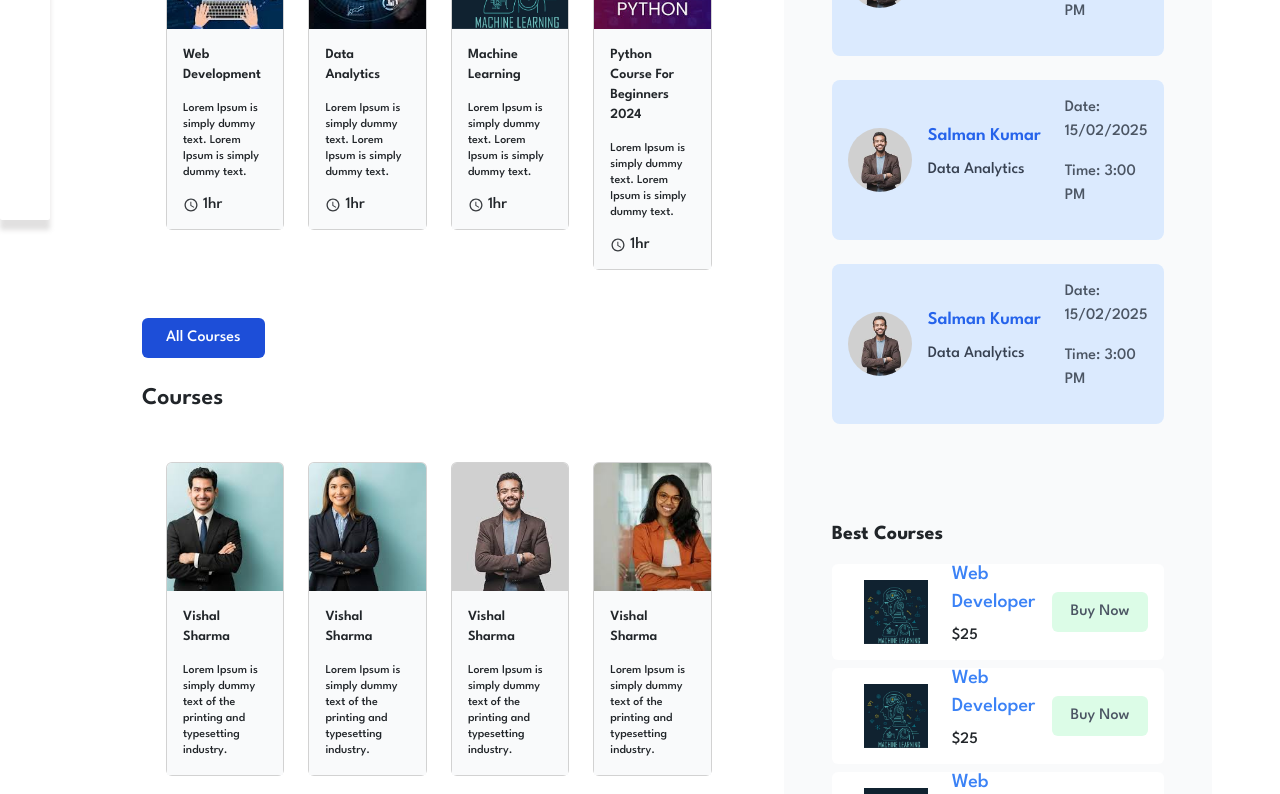
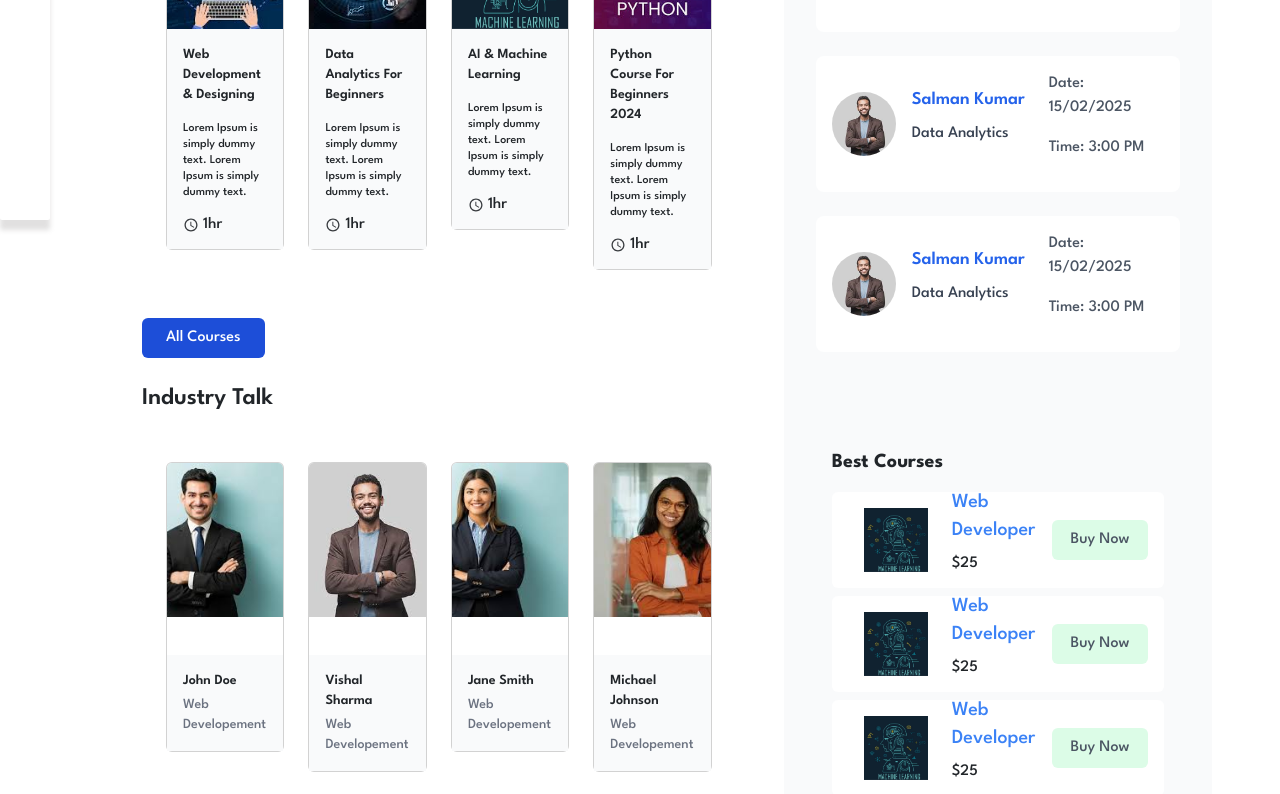
Before and after one commit to VishalSharma8899/GethireCollege, a React (Create React App) app in the folder Frontend/my-app/: page /Training in a window 1280 px wide. Shown: the part 580-1374 px from the top of the page. Built offline with nearby package versions, Linux system fonts and the light colour scheme.

Commit message:
Commited

```diff
--- a/Frontend/my-app/src/Component/Dashboard/Pages/Training/AllIndustry.jsx
+++ b/Frontend/my-app/src/Component/Dashboard/Pages/Training/AllIndustry.jsx
@@ -1,45 +1,83 @@
-import React from "react";
-import { Card } from "react-bootstrap";
+import React, { useState } from "react";
+import { Card, Modal, Button } from "react-bootstrap";
 import "bootstrap/dist/css/bootstrap.min.css";
-import { IoMdTime } from "react-icons/io";
 import { useIndustryData } from "./Context/IndustryTalkContext";
-import { useNavigate } from "react-router-dom";
 
 function AllIndustry() {
   const data = useIndustryData();
-  const navigate = useNavigate();
+  const [isModalOpen, setIsModalOpen] = useState(false);
+  const [selectedData, setSelectedData] = useState(null);
 
-  const handleCardClick = (id) => {
-    navigate(`/training/all-industry/industry/${id}`); // Navigate to ParticularCourse page with course ID
+  const showModal = (data) => {
+    setSelectedData(data);
+    setIsModalOpen(true);
+  };
+
+  const handleOk = () => {
+    setIsModalOpen(false);
+  };
+
+  const handleCancel = () => {
+    setIsModalOpen(false);
   };
 
   return (
     <div className="w-full">
       <div className="mt-3 container font-bold text-xl">All Sessions</div>
       <div className="grid grid-cols-1 sm:grid-cols-2 md:grid-cols-3 lg:grid-cols-4 gap-4 p-4">
-        {data.map((data) => (
+        {data.map((item) => (
           <div
-            key={data.id}
+            key={item.id}
             className="cursor-pointer flex flex-col"
-            onClick={() => handleCardClick(data.id)}
+            onClick={() => showModal(item)}
           >
             <Card className="w-full h-full flex flex-col">
-              <div className="relative w-full h-32">
+              <div className="relative w-full h-48">
                 <Card.Img
                   variant="top"
-                  src={data.img}
+                  src={item.img}
                   className="absolute inset-0 w-full h-full object-cover"
                 />
               </div>
 
               <Card.Body className="bg-gray-50 flex flex-col justify-between">
-                <Card.Text className="text-sm font-semibold">{data.name}</Card.Text>
-                <Card.Text className="text-xs flex-grow">{data.text}</Card.Text>
+                <Card.Text className="text-sm font-semibold">
+                  {item.name}
+                </Card.Text>
+                <Card.Text className="text-sm -mt-3 text-gray-500">
+                  {item.specializationWith}
+                </Card.Text>
+                <Card.Text className="text-xs flex-grow">
+                  {item.title}
+                </Card.Text>
               </Card.Body>
             </Card>
           </div>
         ))}
       </div>
+
+      <Modal show={isModalOpen} onHide={handleCancel}>
+        <Modal.Header closeButton>
+          <Modal.Title>{selectedData?.name}</Modal.Title>
+        </Modal.Header>
+        <Modal.Body>
+          {selectedData?.video && (
+            <video controls autoPlay muted className="w-full h-48 mt-4">
+              <source src={selectedData.video} type="video/mp4" />
+            </video>
+          )}
+          <p>{selectedData?.title}</p>
+          <p>{selectedData?.text}</p>
+        </Modal.Body>
+        <Modal.Footer>
+          <Button variant="secondary" onClick={handleCancel}>
+            Close
+          </Button>
+          <Button variant="primary" onClick={handleOk}>
+            OK
+          </Button>
+        </Modal.Footer>
+      </Modal>
     </div>
   );
 }
--- a/Frontend/my-app/src/Component/Dashboard/Pages/Training/Context/CoursesContext.jsx
+++ b/Frontend/my-app/src/Component/Dashboard/Pages/Training/Context/CoursesContext.jsx
@@ -9,7 +9,7 @@ const CoursesProvider = ({ children }) => {
   const courses = [
     {
       id: 1,
-      name: "Web Development",
+      name: "Web Development & Designing",
       img: Course1,
       text: "Lorem Ipsum is simply dummy text. Lorem Ipsum is simply dummy text.",
       duration: "1hr",
@@ -19,7 +19,7 @@ const CoursesProvider = ({ children }) => {
     },
     {
       id: 2,
-      name: "Data Analytics",
+      name: "Data Analytics For Beginners",
       img: Course2,
       text: "Lorem Ipsum is simply dummy text. Lorem Ipsum is simply dummy text.",
       duration: "1hr",
@@ -29,7 +29,7 @@ const CoursesProvider = ({ children }) => {
     },
     {
       id: 3,
-      name: "Machine Learning",
+      name: "AI & Machine Learning",
       img: Course3,
       text: "Lorem Ipsum is simply dummy text. Lorem Ipsum is simply dummy text.",
       duration: "1hr",
@@ -49,7 +49,7 @@ const CoursesProvider = ({ children }) => {
     },
     {
       id: 5,
-      name: "Web Development",
+      name: "Web Development & Designing",
       img: Course1,
       text: "Lorem Ipsum is simply dummy text. Lorem Ipsum is simply dummy text.",
       duration: "1hr",
@@ -59,7 +59,7 @@ const CoursesProvider = ({ children }) => {
     },
     {
       id: 6,
-      name: "Data Analytics",
+      name: "Data Analytics For Beginners",
       img: Course2,
       text: "Lorem Ipsum is simply dummy text. Lorem Ipsum is simply dummy text.",
       duration: "1hr",
@@ -69,7 +69,7 @@ const CoursesProvider = ({ children }) => {
     },
     {
       id: 7,
-      name: "Machine Learning",
+      name: "AI & Machine Learning",
       img: Course3,
       text: "Lorem Ipsum is simply dummy text. Lorem Ipsum is simply dummy text.",
       duration: "1hr",
@@ -89,7 +89,7 @@ const CoursesProvider = ({ children }) => {
     },
     {
       id: 9,
-      name: "Web Development",
+      name: "Web Development & Designing",
       img: Course1,
       text: "Lorem Ipsum is simply dummy text. Lorem Ipsum is simply dummy text.",
       duration: "1hr",
@@ -99,7 +99,7 @@ const CoursesProvider = ({ children }) => {
     },
     {
       id:10,
-      name: "Data Analytics",
+      name: "Data Analytics For Beginners",
       img: Course2,
       text: "Lorem Ipsum is simply dummy text. Lorem Ipsum is simply dummy text.",
       duration: "1hr",
@@ -109,7 +109,7 @@ const CoursesProvider = ({ children }) => {
     },
     {
       id: 11,
-      name: "Machine Learning",
+      name: "AI & Machine Learning",
       img: Course3,
       text: "Lorem Ipsum is simply dummy text. Lorem Ipsum is simply dummy text.",
       duration: "1hr",
--- a/Frontend/my-app/src/Component/Dashboard/Pages/Training/Context/IndustryTalkContext.jsx
+++ b/Frontend/my-app/src/Component/Dashboard/Pages/Training/Context/IndustryTalkContext.jsx
@@ -7,68 +7,81 @@ import industry4 from "../../../../Images/industry4.jfif";
 import { useContext } from "react";
 export const IndustryContext = createContext();
 const IndustryProvider = ({ children }) => {
- const industryData=[
+ const industryData = [
+   {
+     id: 1,
+     img: industry1,
+     title:
+       "Lorem Ipsum is simply dummy text of the printing and typesetting industry.",
+     video:
+       "https://www.youtube.com/watch?v=AQleI8oFqZo&ab_channel=DMCCAuthority",
+     name: "John Doe",
+     specializationWith: "Web Developement",
+   },
     {
-        id:1,
-        img:industry1,
-        title:"Lorem Ipsum is simply dummy text of the printing and typesetting industry.",
-        video:"https://www.youtube.com/watch?v=USxtwP__j0E&ab_channel=TEDxTalks",
-        name:"Vishal Sharma",
-        specializationWith:"Web Developement"
+      id: 2,
+      img: industry3,
+      title:
+        "Lorem Ipsum is simply dummy text of the printing and typesetting industry.",
+      video: "https://www.youtube.com/watch?v=USxtwP__j0E&ab_channel=TEDxTalks",
+      name: "Vishal Sharma",
+      specializationWith: "Web Developement",
     },
     {
-        id:2,
-        img:industry2,
-        title:"Lorem Ipsum is simply dummy text of the printing and typesetting industry.",
-        video:"https://www.youtube.com/watch?v=USxtwP__j0E&ab_channel=TEDxTalks",
-        name:"Vishal Sharma",
-        specializationWith:"Web Developement"
-    }, {
-        id:3,
-        img:industry3,
-        title:"Lorem Ipsum is simply dummy text of the printing and typesetting industry.",
-        video:"https://www.youtube.com/watch?v=USxtwP__j0E&ab_channel=TEDxTalks",
-        name:"Vishal Sharma",
-        specializationWith:"Web Developement"
-    }, {
-        id:4,
-        img:industry4,
-        title:"Lorem Ipsum is simply dummy text of the printing and typesetting industry.",
-        video:"https://www.youtube.com/watch?v=USxtwP__j0E&ab_channel=TEDxTalks",
-        name:"Vishal Sharma",
-        specializationWith:"Web Developement"
+      id: 3,
+      img: industry2,
+      title:
+        "Lorem Ipsum is simply dummy text of the printing and typesetting industry.",
+      video: "https://www.youtube.com/watch?v=USxtwP__j0E&ab_channel=TEDxTalks",
+      name: "Jane Smith",
+      specializationWith: "Web Developement",
     },
     {
-      id:5,
-      img:industry1,
-      title:"Lorem Ipsum is simply dummy text of the printing and typesetting industry.",
-      video:"https://www.youtube.com/watch?v=USxtwP__j0E&ab_channel=TEDxTalks",
-      name:"Vishal Sharma",
-      specializationWith:"Web Developement"
-  },
-  {
-      id:6,
-      img:industry2,
-      title:"Lorem Ipsum is simply dummy text of the printing and typesetting industry.",
-      video:"https://www.youtube.com/watch?v=USxtwP__j0E&ab_channel=TEDxTalks",
-      name:"Vishal Sharma",
-      specializationWith:"Web Developement"
-  }, {
-      id:7,
-      img:industry3,
-      title:"Lorem Ipsum is simply dummy text of the printing and typesetting industry.",
-      video:"https://www.youtube.com/watch?v=USxtwP__j0E&ab_channel=TEDxTalks",
-      name:"Vishal Sharma",
-      specializationWith:"Web Developement"
-  }, {
-      id:8,
-      img:industry4,
-      title:"Lorem Ipsum is simply dummy text of the printing and typesetting industry.",
-      video:"https://www.youtube.com/watch?v=USxtwP__j0E&ab_channel=TEDxTalks",
-      name:"Vishal Sharma",
-      specializationWith:"Web Developement"
-  },
- ]
+      id: 4,
+      img: industry4,
+      title:
+        "Lorem Ipsum is simply dummy text of the printing and typesetting industry.",
+      video: "https://www.youtube.com/watch?v=USxtwP__j0E&ab_channel=TEDxTalks",
+      name: "Michael Johnson",
+      specializationWith: "Web Developement",
+    },
+    {
+      id: 5,
+      img: industry1,
+      title:
+        "Lorem Ipsum is simply dummy text of the printing and typesetting industry.",
+      video: "https://www.youtube.com/watch?v=USxtwP__j0E&ab_channel=TEDxTalks",
+      name: "David Wilson",
+      specializationWith: "Web Developement",
+    },
+    {
+      id: 6,
+      img: industry3,
+      title:
+        "Lorem Ipsum is simply dummy text of the printing and typesetting industry.",
+      video: "https://www.youtube.com/watch?v=USxtwP__j0E&ab_channel=TEDxTalks",
+      name: "Olivia Brown",
+      specializationWith: "Web Developement",
+    },
+    {
+      id: 7,
+      img: industry2,
+      title:
+        "Lorem Ipsum is simply dummy text of the printing and typesetting industry.",
+      video: "https://www.youtube.com/watch?v=USxtwP__j0E&ab_channel=TEDxTalks",
+      name: "Sophia Anderson",
+      specializationWith: "Web Developement",
+    },
+    {
+      id: 8,
+      img: industry4,
+      title:
+        "Lorem Ipsum is simply dummy text of the printing and typesetting industry.",
+      video: "https://www.youtube.com/watch?v=USxtwP__j0E&ab_channel=TEDxTalks",
+      name: "James Thomas",
+      specializationWith: "Web Developement",
+    },
+ ];
 
 
   return (
--- a/Frontend/my-app/src/Component/Dashboard/Pages/Training/Industry.jsx
+++ b/Frontend/my-app/src/Component/Dashboard/Pages/Training/Industry.jsx
@@ -1,5 +1,5 @@
-import React from "react";
-import { Card } from "react-bootstrap";
+import React, { useState } from "react";
+import { Card, Modal, Button } from "react-bootstrap";
 import "bootstrap/dist/css/bootstrap.min.css";
 import { useIndustryData } from "./Context/IndustryTalkContext";
 import { useNavigate } from "react-router-dom";
@@ -7,49 +7,81 @@ import { useNavigate } from "react-router-dom";
 function Industry() {
   const data = useIndustryData();
   const navigate = useNavigate();
- console.log(data);
-  const handleCardClick = (id) => {
-    navigate(`/training/all-industry/industry/${id}`); // Navigate to ParticularCourse page with course ID
+  const [isModalOpen, setIsModalOpen] = useState(false);
+  const [selectedData, setSelectedData] = useState(null);
+
+  const showModal = (data) => {
+    setSelectedData(data);
+    setIsModalOpen(true);
   };
+
+  const handleOk = () => {
+    setIsModalOpen(false);
+  };
+
+  const handleCancel = () => {
+    setIsModalOpen(false);
+  };
+
   return (
-    <div className="w-full">
-    <div className="grid grid-cols-1 sm:grid-cols-2 md:grid-cols-3 lg:grid-cols-4 gap-4 p-4">
-      {data.slice(0, 4).map((data) => (
+    <div className="w-full p-4">
+      <div className="grid grid-cols-1 sm:grid-cols-2 md:grid-cols-3 lg:grid-cols-4 gap-4">
+        {data.slice(0, 4).map((item) => (
           <div
-          key={data.id}
+            key={item.id}
             className="cursor-pointer flex flex-col"
-          onClick={() => handleCardClick(data.id)}
+            onClick={() => showModal(item)}
           >
             <Card className="w-full h-full flex flex-col">
-            <div className="aspect-w-4 aspect-h-3">
+              <div className="relative w-full h-48">
                 <Card.Img
                   variant="top"
-                src={data.img}
-                className="object-cover w-full"
-                style={{ height: "8rem" }}
+                  src={item.img}
+                  className="absolute inset-0 w-full h-4/5 object-cover"
                 />
               </div>
 
               <Card.Body className="bg-gray-50 flex flex-col justify-between">
                 <Card.Text className="text-sm font-semibold">
-                {data.name}
+                  {item.name}
                 </Card.Text>
-              <Card.Text className="text-xs flex-grow">
-                {data.title}
+                <Card.Text className="text-sm -mt-3 text-gray-500">
+                  {item.specializationWith}
                 </Card.Text>
               </Card.Body>
             </Card>
           </div>
         ))}
       </div>
-    <div className="mt-4">
+      <div className="mt-4 flex">
         <button
-        onClick={() => navigate('/training/all-industry')}
+          onClick={() => navigate("/training/all-industry")}
           className="px-4 py-2 bg-blue-700 text-white rounded hover:bg-blue-600"
         >
           All Event
         </button>
       </div>
+      <Modal show={isModalOpen} onHide={handleCancel}>
+        <Modal.Header closeButton>
+          <Modal.Title>{selectedData?.name}</Modal.Title>
+        </Modal.Header>
+        <Modal.Body>
+          {selectedData?.video && (
+            <video controls autoPlay muted className="w-full h-auto">
+              <source src={selectedData.video} type="video/mp4" />
+            </video>
+          )}
+          <p>{selectedData?.specializationWith}</p>
+        </Modal.Body>
+        <Modal.Footer>
+          <Button variant="secondary" onClick={handleCancel}>
+            Close
+          </Button>
+          <Button variant="primary" onClick={handleOk}>
+            OK
+          </Button>
+        </Modal.Footer>
+      </Modal>
     </div>
   );
 }
--- a/Frontend/my-app/src/Component/Dashboard/Pages/Training/Progress.jsx
+++ b/Frontend/my-app/src/Component/Dashboard/Pages/Training/Progress.jsx
@@ -1,4 +1,4 @@
-import React from 'react';
+import React from "react";
 import img1 from "../../../Images/industry3.jfif";
 
 function Progress() {
@@ -7,48 +7,57 @@ function Progress() {
       id: 1,
       img: img1,
       name: "Salman Kumar",
-            date: '15/02/2025',
-            time: "3:00 PM"
+      date: "15/02/2025",
+      time: "3:00 PM",
     },
     {
       id: 2,
       img: img1,
       name: "Salman Kumar",
-            date: '15/02/2025',
-            time: "3:00 PM"
+      date: "15/02/2025",
+      time: "3:00 PM",
     },
     {
       id: 3,
       img: img1,
       name: "Salman Kumar",
-            date: '15/02/2025',
-            time: "3:00 PM"
-        }
+      date: "15/02/2025",
+      time: "3:00 PM",
+    },
   ];
 
   return (
-        <div className='w-full h-full px-4 py-6'>
-            <div className='w-full max-w-3xl mx-auto'>
-                <div className='mb-6'>
-                    <h1 className='text-xl font-bold text-gray-800'>Upcoming Events</h1>
+    <div className="w-full px-2 py-4">
+      <div className="w-full max-w-3xl mx-auto">
+        <div className="mb-6">
+          <h1 className="text-xl font-bold text-gray-800">Upcoming Events</h1>
         </div>
-                {
-                    newEvent.map((data) => (
-                        <div key={data.id} className='w-full bg-blue-100 mb-4 rounded-lg p-3 flex flex-col sm:flex-row items-start sm:items-center gap-4'>
-                            <div className='flex-shrink-0 flex items-center gap-3'>
-                                <img src={data.img} alt="" className='w-16 h-16 rounded-full object-cover'/>
-                                <div className='flex flex-col'>
-                                    <h1 className='text-lg text-blue-600 font-semibold'>{data.name}</h1>
-                                    <p className='text-gray-700'>Data Analytics</p>
+        {newEvent.map((data) => (
+          <div
+            key={data.id}
+            className="w-full bg-white mb-4 rounded-lg p-3 flex flex-col sm:flex-row items-start sm:items-center justify-between gap-4 sm:gap-6"
+          >
+            <div className="flex-shrink-0 flex items-center gap-3">
+              <img
+                src={data.img}
+                alt=""
+                className="w-12 h-12 sm:w-16 sm:h-16 rounded-full object-cover"
+              />
+              <div className="flex flex-col">
+                <h1 className="text-base sm:text-lg text-blue-600 font-semibold">
+                  {data.name}
+                </h1>
+                <p className="text-sm sm:text-base text-gray-700">
+                  Data Analytics
+                </p>
               </div>
             </div>
-                            <div className='flex flex-col text-gray-600'>
-                                <p className='text-base'>Date: {data.date}</p>
-                                <p className='text-base'>Time: {data.time}</p>
+            <div className="flex flex-col text-gray-600">
+              <p className="text-xs sm:text-base">Date: {data.date}</p>
+              <p className="text-xs sm:text-base">Time: {data.time}</p>
             </div>
           </div>
-                    ))
-                }
+        ))}
       </div>
     </div>
   );
--- a/Frontend/my-app/src/Component/Dashboard/Pages/Training/SecondContainer.jsx
+++ b/Frontend/my-app/src/Component/Dashboard/Pages/Training/SecondContainer.jsx
@@ -21,7 +21,7 @@ function CoursesContainer() {
 
         {/* Industry Talk Section */}
         <div className="w-full mb-6">
-          <h1 className="text-xl lg:text-2xl font-semibold mb-4">Courses</h1>
+          <h1 className="text-xl lg:text-2xl font-semibold mb-4">Industry Talk</h1>
           <div className="w-full">
             <Industry/>
           </div>
@@ -29,7 +29,7 @@ function CoursesContainer() {
       </div>
 
       {/* Progress Section */}
-      <div className="w-full lg:w-2/5 bg-gray-50 h-full rounded-lg p-4 lg:p-6">
+      <div className="w-full lg:w-2/5 bg-gray-50 h-full rounded-lg p-4 lg:p-4">
         <Progress />
         <BestSales />
       </div>
```
Lines whose indentation alone changed are shown as unchanged.
